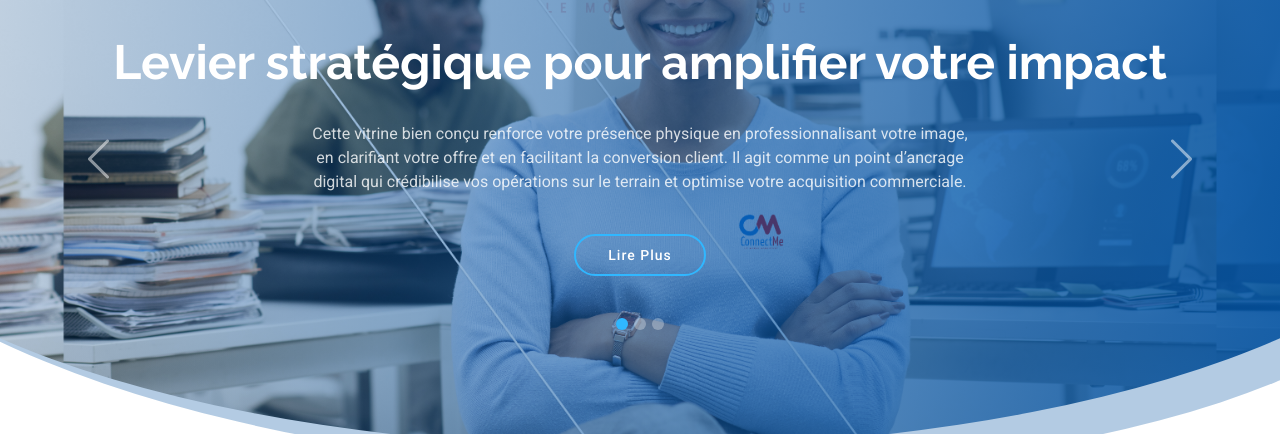
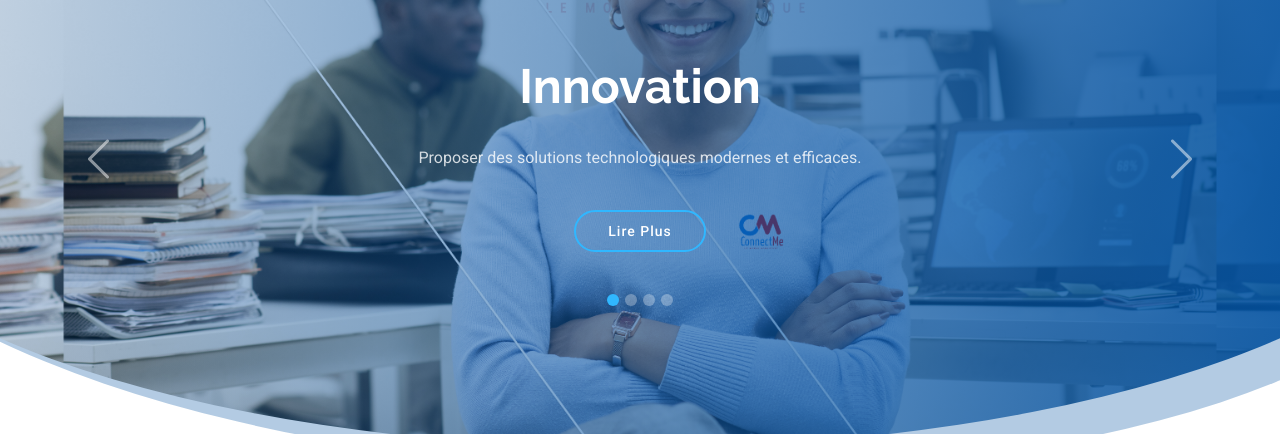
Before and after one commit to chrinovic009/ConnectMe-Pro, a Flask app: page / in a window 1280 px wide. Shown: the part 160-594 px from the top of the page. Run offline with Flask 3, Linux system fonts and the light colour scheme; data that the repository does not hold is empty; some libraries are stand-ins or nearby versions.

Commit message:
Ajout des modifications

```diff
--- a/app/templates/home/index.html
+++ b/app/templates/home/index.html
@@ -297,7 +297,7 @@
               <h4>Joelle Chenge</h4>
               <span>OFFICER MANAGER</span>
               <p>
-                En charge de la gestion administrative et opérationnelle, elle assure le bon fonctionnement de l’entreprise, la coordination des équipes et la satisfaction client.
+                Gérer opérations administratives, assurer bon fonctionnement, coordination d'équipes et satisfaction client.
               </p>
             </div>
           </div><!-- End Team Member -->
@@ -315,7 +315,7 @@
               <h4>Chrinovic Nyembo</h4>
               <span>Dévéloppeur Fullstack</span>
               <p>
-                Expert en développement web, il conçoit des solutions digitales modernes, sécurisées et adaptées aux besoins de nos clients.
+                Concevoir des solutions digitales modernes, sécurisées et adaptées aux besoins clients.
               </p>
             </div>
           </div><!-- End Team Member -->
@@ -333,7 +333,7 @@
               <h4>Guy Kapend</h4>
               <span>DIRTECH</span>
               <p>
-                En charge de la direction technique, il supervise les projets IT, garantissant l’innovation, la qualité et la performance de nos solutions digitales.
+                Diriger direction technique, superviser projets IT, garantir innovation, qualité, performance solutions digitales.
               </p>
             </div>
           </div><!-- End Team Member -->
@@ -351,7 +351,7 @@
               <h4>Simon Kasompe</h4>
               <span>Ingénieur Civil</span>
               <p>
-                Expert en génie civil, il conçoit et supervise la réalisation d’ouvrages structuraux, hydrauliques et décoratifs, alliant rigueur technique et créativité.
+                Concevoir, superviser réalisation ouvrages structuraux, hydrauliques, décoratifs, alliant rigueur technique, créativité.
               </p>
             </div>
           </div><!-- End Team Member -->
@@ -369,7 +369,7 @@
               <h4>Gloire Githo</h4>
               <span>Designer</span>
               <p>
-                En charge du design, il crée des visuels modernes et impactants pour valoriser l’image de nos clients à travers tous les supports de communication.
+                Créer visuels modernes, impactants, valorisant image clients, supports communication.
               </p>
             </div>
           </div><!-- End Team Member -->
--- a/app/templates/includes/home/hero_director.html
+++ b/app/templates/includes/home/hero_director.html
@@ -4,11 +4,9 @@
 
         <div class="carousel-item active">
             <div class="carousel-container">
-                <h2>Levier stratégique pour amplifier votre impact</h2>
+                <h2>Innovation</h2>
                 <p>
-                    Cette vitrine bien conçu renforce votre présence physique en professionnalisant votre image, en
-                    clarifiant votre offre et en facilitant la conversion client. Il agit comme un point
-                    d’ancrage digital qui crédibilise vos opérations sur le terrain et optimise votre acquisition commerciale.
+                    Proposer des solutions technologiques modernes et efficaces.
                 </p>
                 <a href="#about" class="btn-get-started">Lire Plus</a>
             </div>
@@ -16,12 +14,9 @@
 
         <div class="carousel-item">
             <div class="carousel-container">
-                <h2>Catalyseur de performance commerciale</h2>
+                <h2>Engagement</h2>
                 <p>
-                    Cette vitrine bien structuré agit comme un levier d’influence dans le monde physique :
-                    il crédibilise vos équipes face aux clients, renforce la cohérence de votre discours
-                    commercial et facilite la conversion en rendez-vous ou en contrat. C’est un outil de confiance
-                    qui prépare le terrain avant même que vos commerciaux ne le foulent.
+                    Prioriser la satisfaction client par un service rapide et fiable.
                 </p>
                 <a href="#about" class="btn-get-started">Lire Plus</a>
             </div>
@@ -29,12 +24,19 @@
 
         <div class="carousel-item">
             <div class="carousel-container">
-                <h2>Accélérateur de croissance et d’influence</h2>
+                <h2>Intégrité</h2>
                 <p>
-                    Cette vitrine n’est pas un simple support digital :
-                    c’est un outil d’activation commerciale. Il renforce la légitimité de vos équipes
-                    sur le terrain, fluidifie le parcours client et transforme chaque interaction physique
-                    en opportunité mesurable. C’est un levier de croissance qui travaille pour vous, même hors ligne.
+                    Respecter les normes éthiques et professionnelles.
+                </p>
+                <a href="#about" class="btn-get-started">Lire Plus</a>
+            </div>
+        </div><!-- End Carousel Item -->
+
+        <div class="carousel-item">
+            <div class="carousel-container">
+                <h2>Partenariat</h2>
+                <p>
+                    Construire des relations durables avec nos clients et partenaires.
                 </p>
                 <a href="#about" class="btn-get-started">Lire Plus</a>
             </div>
```
Also changed, not shown: app/templates/home/team.html (+5 -5 lines), app/templates/includes/home/hero_user.html (+16 -12 lines).
